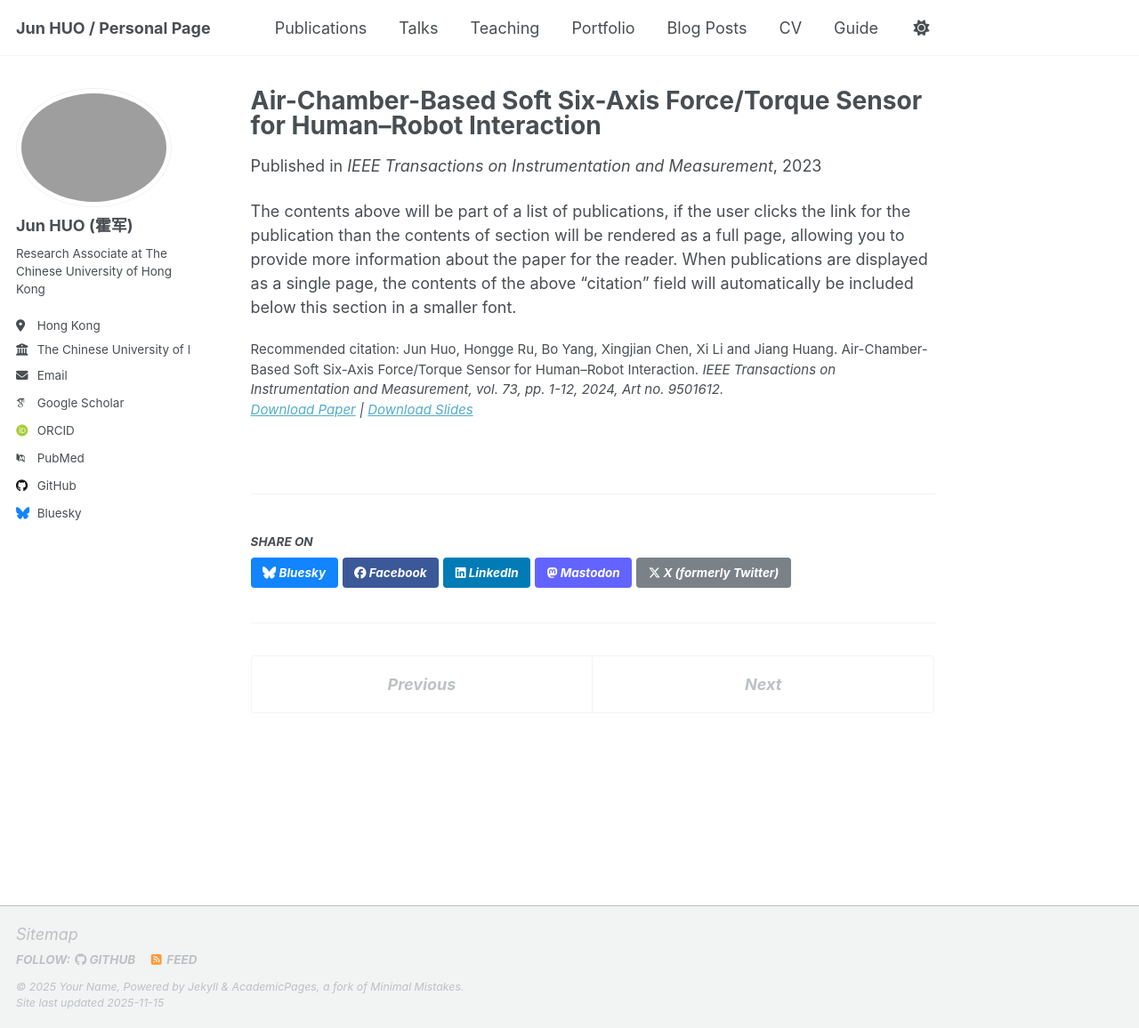
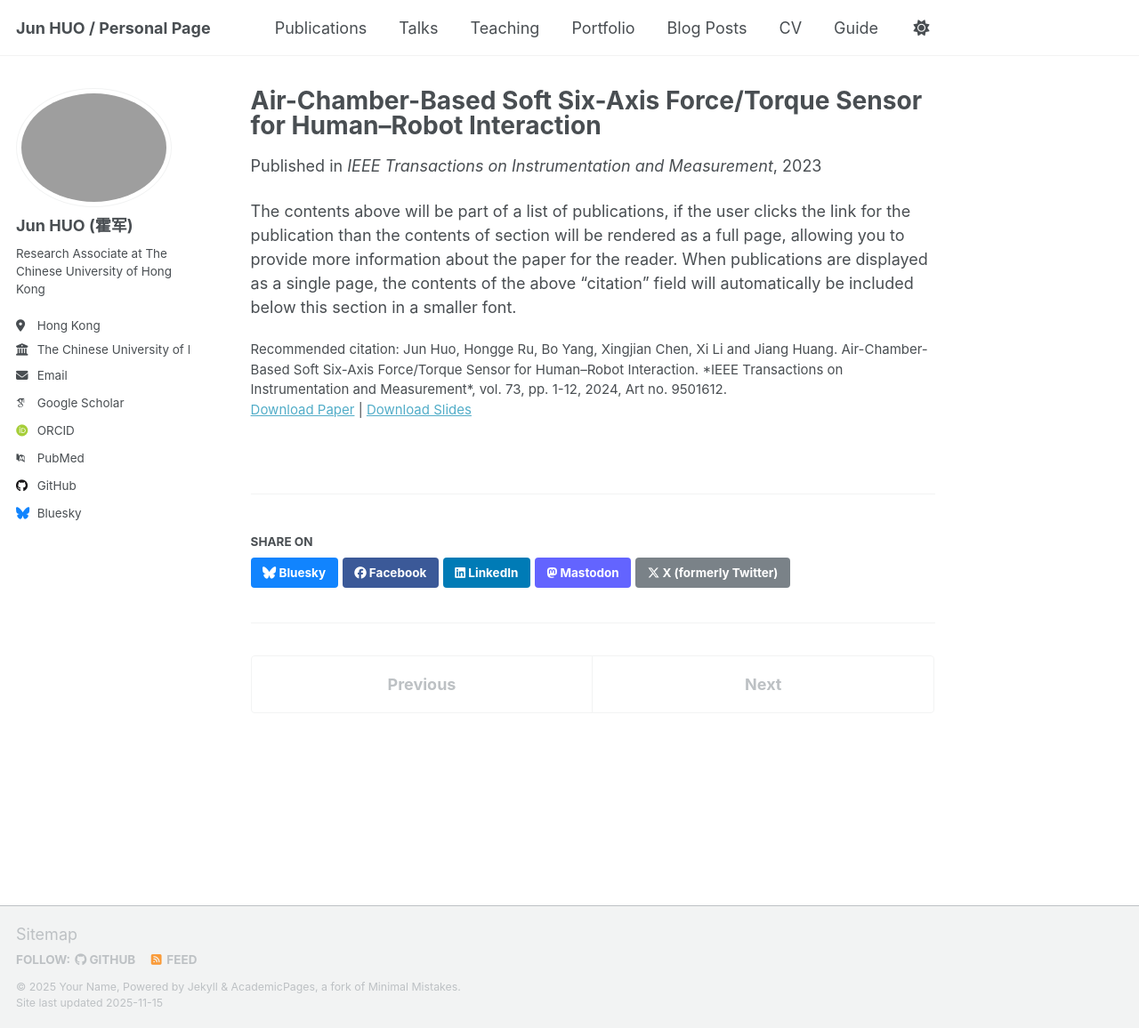
Before and after one commit to FokKwan/huojun.github.io, a Jekyll site: the page built from _publications/TIM2023.md, in a window 1280 px wide and 1156 px high. Shown: the whole window at 89% size. Built offline with Jekyll 4.4.1, drawn with Linux system fonts in a browser that asks for light colours; some web fonts are replaced; a script that is not in the unit is left out.

```diff
--- a/_publications/2010-10-01-paper-title-number-2.md
+++ b/_publications/TIM2023.md
@@ -8,7 +8,7 @@ date: 01 December 2023
 venue: 'IEEE Transactions on Instrumentation and Measurement'
 slidesurl: 'https://academicpages.github.io/files/slides2.pdf'
 paperurl: 'https://ieeexplore.ieee.org/document/10339334'
-citation: 'Jun Huo, Hongge Ru, Bo Yang, Xingjian Chen, Xi Li and Jiang Huang. Air-Chamber-Based Soft Six-Axis Force/Torque Sensor for Human–Robot Interaction. <i>IEEE Transactions on Instrumentation and Measurement<i>, vol. 73, pp. 1-12, 2024, Art no. 9501612.'
+citation: 'Jun Huo, Hongge Ru, Bo Yang, Xingjian Chen, Xi Li and Jiang Huang. Air-Chamber-Based Soft Six-Axis Force/Torque Sensor for Human–Robot Interaction. *IEEE Transactions on Instrumentation and Measurement*, vol. 73, pp. 1-12, 2024, Art no. 9501612.'
 ---
 
 The contents above will be part of a list of publications, if the user clicks the link for the publication than the contents of section will be rendered as a full page, allowing you to provide more information about the paper for the reader. When publications are displayed as a single page, the contents of the above "citation" field will automatically be included below this section in a smaller font.
```
